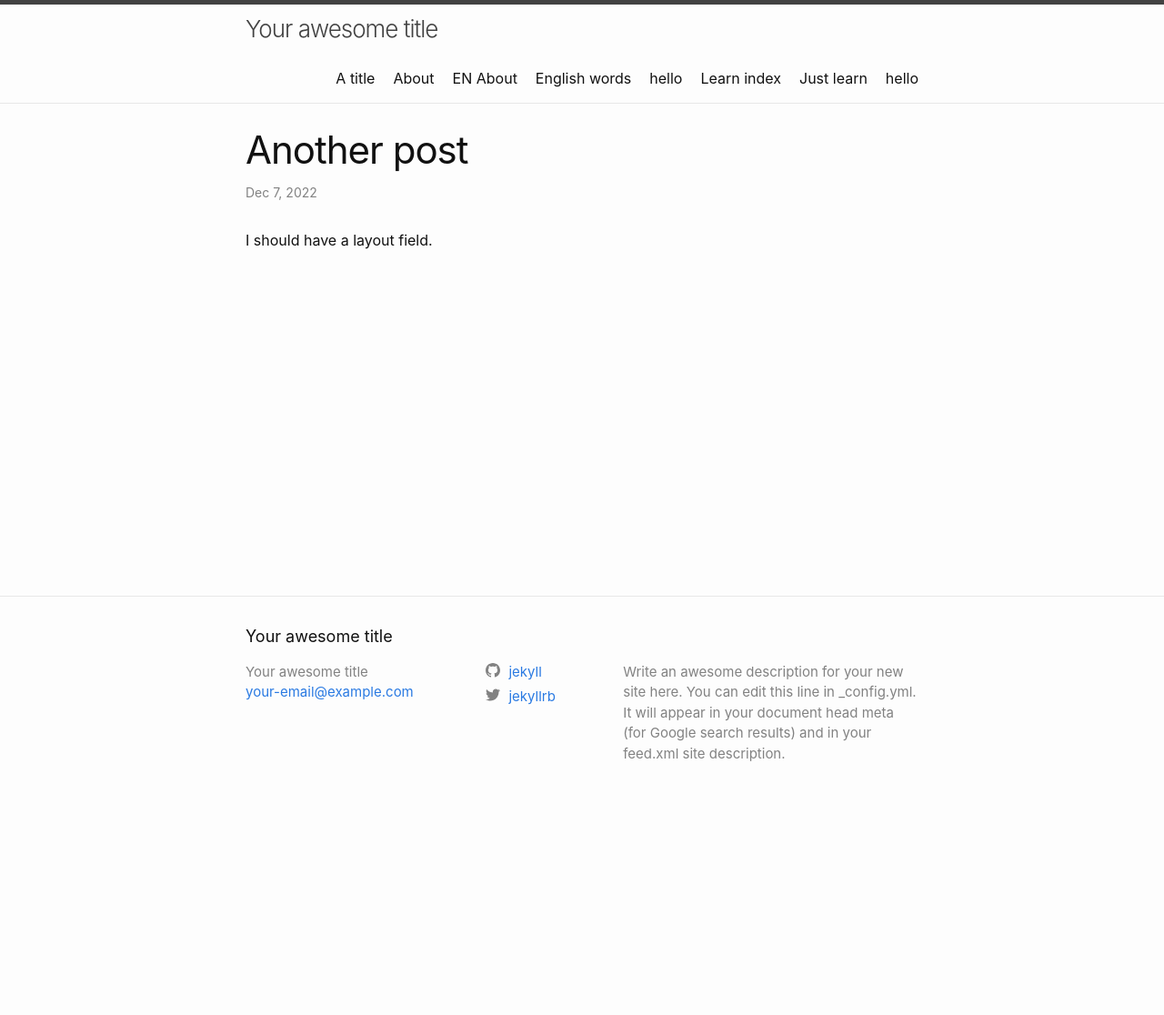
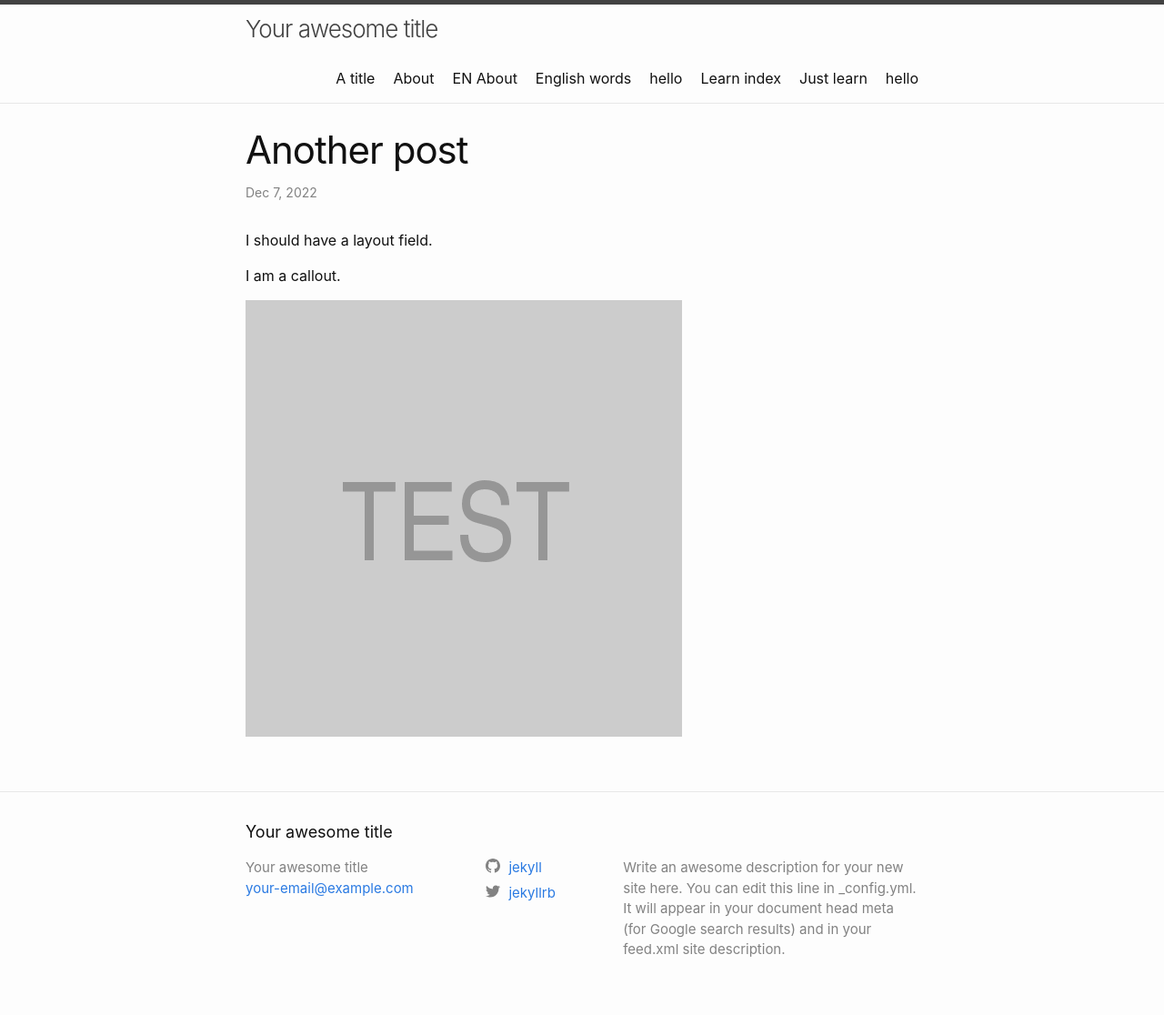
Before and after one commit to chalatz/jekyll-cloudcannon, a Jekyll site: the page built from _posts/en/2022-12-07-another-post.md, in a window 1280 px wide. Shown: the whole page at 91% size. Built offline with Jekyll 4.4.1, drawn with Linux system fonts in a browser that asks for light colours; before the commit the page ends 900 px from its top, so only the background shows below that.

Commit message:
Updated '_posts/en/2022-12-07-another-post.md' via CloudCannon

```diff
--- a/_posts/en/2022-12-07-another-post.md
+++ b/_posts/en/2022-12-07-another-post.md
@@ -7,3 +7,8 @@ layout: post
 cta: {}
 ---
 I <span class="big-blue-text">should </span>have a layout field.
+
+I am a callout.
+{: .callout}
+
+![](/assets/images/480x480.png)
```
